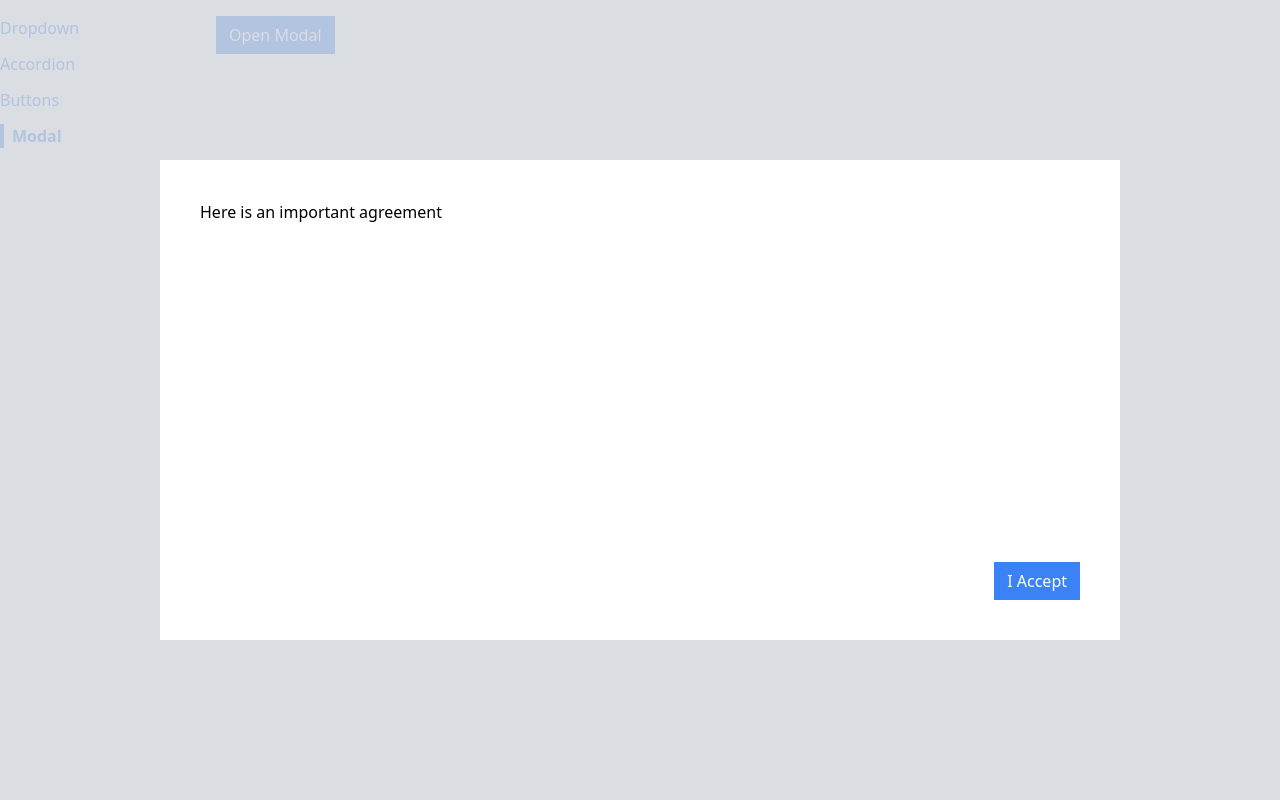
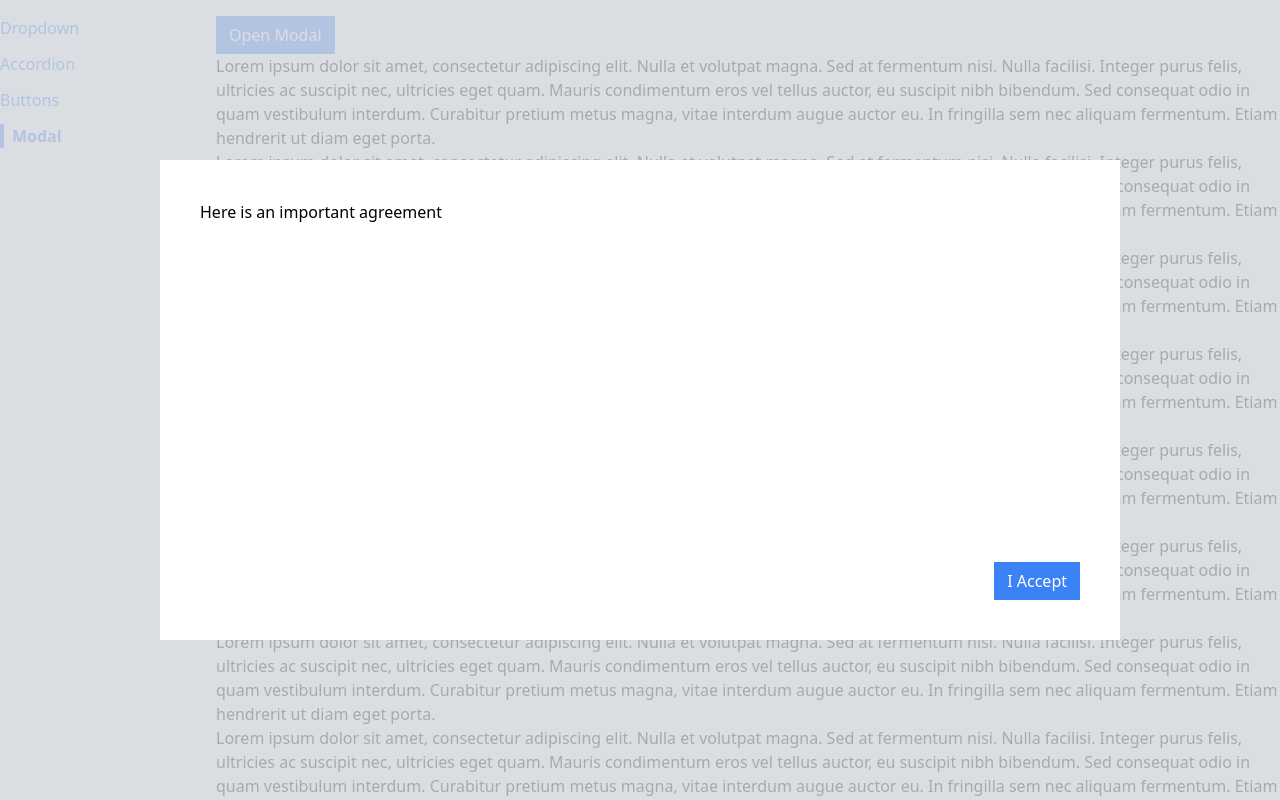
Before and after one commit to Pfirewire/react-udemy-comps, a React (Create React App) app: page /modal in a window 1280 px wide. Both pictures are taken after a click on the button "Open Modal". Shown: the top 800 px of the page. Built offline with nearby package versions, Linux system fonts and the light colour scheme.

Commit message:
Modal Wrapup

```diff
--- a/src/components/Modal.js
+++ b/src/components/Modal.js
@@ -1,10 +1,19 @@
 import ReactDOM from "react-dom";
+import { useEffect } from "react";
 
 function Modal({ onClose, children, actionBar }) {
+    useEffect(() => {
+        document.body.classList.add('overflow-hidden');
+
+        return () => {
+            document.body.classList.remove('overflow-hidden');
+        }
+    }, []);
+
     return ReactDOM.createPortal(
         <div>
-            <div onClick={onClose} className='absolute inset-0 bg-gray-300 opacity-80'></div>
-            <div className='absolute inset-40 p-10 bg-white'>
+            <div onClick={onClose} className='fixed inset-0 bg-gray-300 opacity-80'></div>
+            <div className='fixed inset-40 p-10 bg-white'>
                 <div className='flex flex-col justify-between h-full'>
                     {children}
                     <div className='flex justify-end'>
--- a/src/pages/ModalPage.js
+++ b/src/pages/ModalPage.js
@@ -29,6 +29,36 @@ function ModalPage() {
         <div>
             <Button onClick={handleClick} primary>Open Modal</Button>
             {showModal && modal}
+            <p>
+                Lorem ipsum dolor sit amet, consectetur adipiscing elit. Nulla et volutpat magna. Sed at fermentum nisi. Nulla facilisi. Integer purus felis, ultricies ac suscipit nec, ultricies eget quam. Mauris condimentum eros vel tellus auctor, eu suscipit nibh bibendum. Sed consequat odio in quam vestibulum interdum. Curabitur pretium metus magna, vitae interdum augue auctor eu. In fringilla sem nec aliquam fermentum. Etiam hendrerit ut diam eget porta.
+            </p>
+            <p>
+                Lorem ipsum dolor sit amet, consectetur adipiscing elit. Nulla et volutpat magna. Sed at fermentum nisi. Nulla facilisi. Integer purus felis, ultricies ac suscipit nec, ultricies eget quam. Mauris condimentum eros vel tellus auctor, eu suscipit nibh bibendum. Sed consequat odio in quam vestibulum interdum. Curabitur pretium metus magna, vitae interdum augue auctor eu. In fringilla sem nec aliquam fermentum. Etiam hendrerit ut diam eget porta.
+            </p>
+            <p>
+                Lorem ipsum dolor sit amet, consectetur adipiscing elit. Nulla et volutpat magna. Sed at fermentum nisi. Nulla facilisi. Integer purus felis, ultricies ac suscipit nec, ultricies eget quam. Mauris condimentum eros vel tellus auctor, eu suscipit nibh bibendum. Sed consequat odio in quam vestibulum interdum. Curabitur pretium metus magna, vitae interdum augue auctor eu. In fringilla sem nec aliquam fermentum. Etiam hendrerit ut diam eget porta.
+            </p>
+            <p>
+                Lorem ipsum dolor sit amet, consectetur adipiscing elit. Nulla et volutpat magna. Sed at fermentum nisi. Nulla facilisi. Integer purus felis, ultricies ac suscipit nec, ultricies eget quam. Mauris condimentum eros vel tellus auctor, eu suscipit nibh bibendum. Sed consequat odio in quam vestibulum interdum. Curabitur pretium metus magna, vitae interdum augue auctor eu. In fringilla sem nec aliquam fermentum. Etiam hendrerit ut diam eget porta.
+            </p>
+            <p>
+                Lorem ipsum dolor sit amet, consectetur adipiscing elit. Nulla et volutpat magna. Sed at fermentum nisi. Nulla facilisi. Integer purus felis, ultricies ac suscipit nec, ultricies eget quam. Mauris condimentum eros vel tellus auctor, eu suscipit nibh bibendum. Sed consequat odio in quam vestibulum interdum. Curabitur pretium metus magna, vitae interdum augue auctor eu. In fringilla sem nec aliquam fermentum. Etiam hendrerit ut diam eget porta.
+            </p>
+            <p>
+                Lorem ipsum dolor sit amet, consectetur adipiscing elit. Nulla et volutpat magna. Sed at fermentum nisi. Nulla facilisi. Integer purus felis, ultricies ac suscipit nec, ultricies eget quam. Mauris condimentum eros vel tellus auctor, eu suscipit nibh bibendum. Sed consequat odio in quam vestibulum interdum. Curabitur pretium metus magna, vitae interdum augue auctor eu. In fringilla sem nec aliquam fermentum. Etiam hendrerit ut diam eget porta.
+            </p>
+            <p>
+                Lorem ipsum dolor sit amet, consectetur adipiscing elit. Nulla et volutpat magna. Sed at fermentum nisi. Nulla facilisi. Integer purus felis, ultricies ac suscipit nec, ultricies eget quam. Mauris condimentum eros vel tellus auctor, eu suscipit nibh bibendum. Sed consequat odio in quam vestibulum interdum. Curabitur pretium metus magna, vitae interdum augue auctor eu. In fringilla sem nec aliquam fermentum. Etiam hendrerit ut diam eget porta.
+            </p>
+            <p>
+                Lorem ipsum dolor sit amet, consectetur adipiscing elit. Nulla et volutpat magna. Sed at fermentum nisi. Nulla facilisi. Integer purus felis, ultricies ac suscipit nec, ultricies eget quam. Mauris condimentum eros vel tellus auctor, eu suscipit nibh bibendum. Sed consequat odio in quam vestibulum interdum. Curabitur pretium metus magna, vitae interdum augue auctor eu. In fringilla sem nec aliquam fermentum. Etiam hendrerit ut diam eget porta.
+            </p>
+            <p>
+                Lorem ipsum dolor sit amet, consectetur adipiscing elit. Nulla et volutpat magna. Sed at fermentum nisi. Nulla facilisi. Integer purus felis, ultricies ac suscipit nec, ultricies eget quam. Mauris condimentum eros vel tellus auctor, eu suscipit nibh bibendum. Sed consequat odio in quam vestibulum interdum. Curabitur pretium metus magna, vitae interdum augue auctor eu. In fringilla sem nec aliquam fermentum. Etiam hendrerit ut diam eget porta.
+            </p>
+            <p>
+                Lorem ipsum dolor sit amet, consectetur adipiscing elit. Nulla et volutpat magna. Sed at fermentum nisi. Nulla facilisi. Integer purus felis, ultricies ac suscipit nec, ultricies eget quam. Mauris condimentum eros vel tellus auctor, eu suscipit nibh bibendum. Sed consequat odio in quam vestibulum interdum. Curabitur pretium metus magna, vitae interdum augue auctor eu. In fringilla sem nec aliquam fermentum. Etiam hendrerit ut diam eget porta.
+            </p>
         </div>
     )
 }
```
